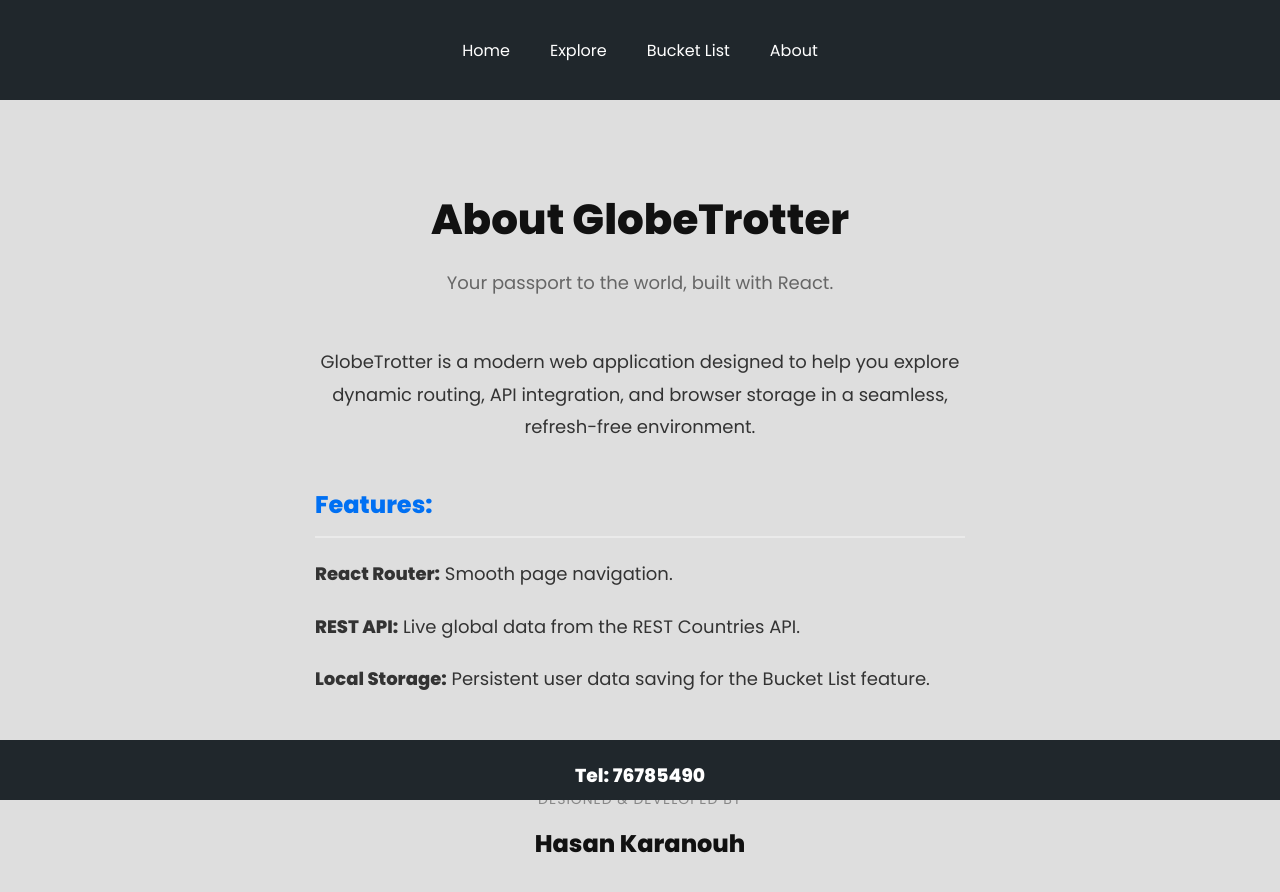
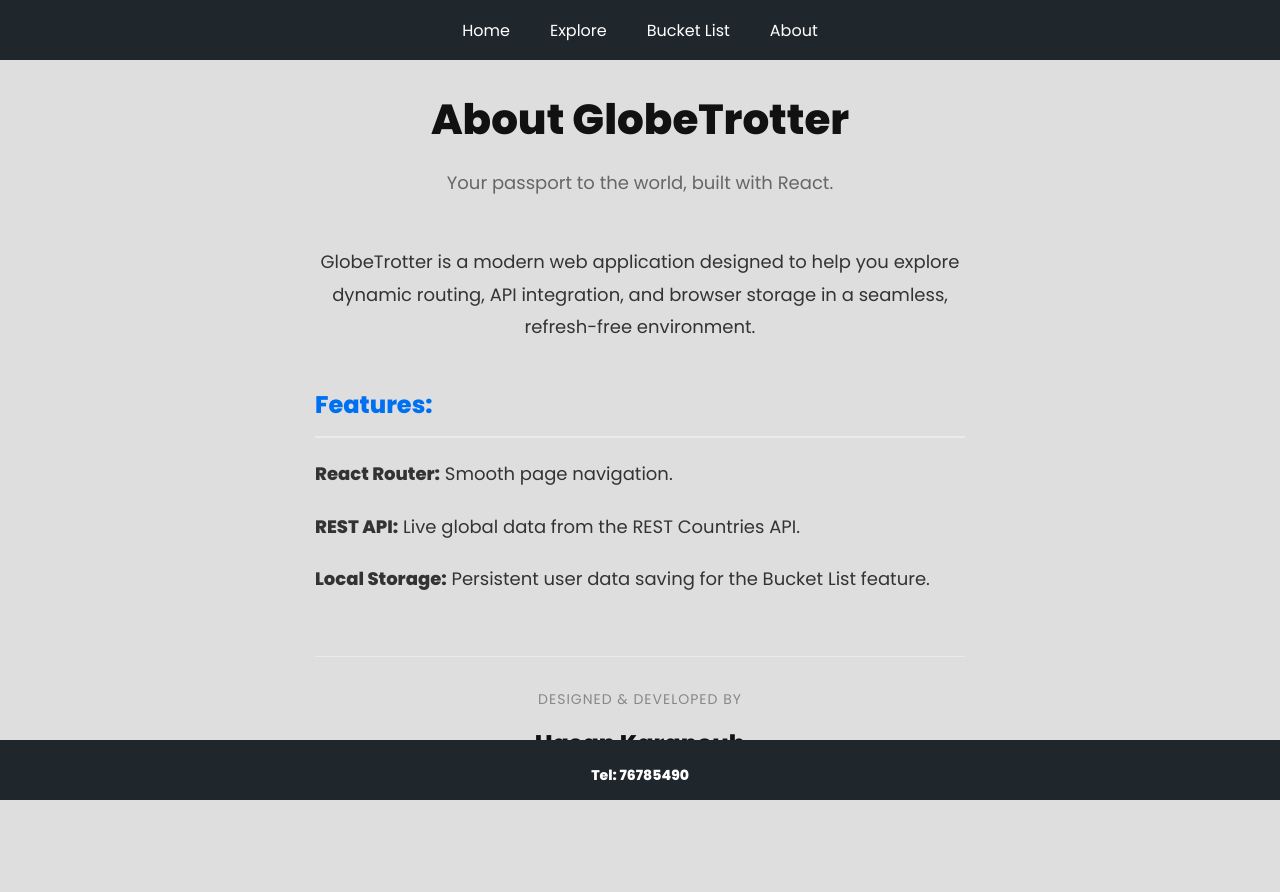
Before and after one commit to HasanKaranouh/globetrotter, a React (Create React App) app: page /About in a window 1280 px wide. Shown: the top 892 px of the page. After the commit the page ends 825 px from the top, so only its background shows below. Built offline with nearby package versions, Linux system fonts and the light colour scheme.

Commit message:
feat: adjust NavBar height to 60px; update Footer styles for consistency with Poppins font and font-weight

```diff
--- a/src/styles/Footer.css
+++ b/src/styles/Footer.css
@@ -8,8 +8,12 @@
     flex-direction: row;
     padding-top: 10px;
     color: white;
+    font-family: 'Poppins', sans-serif;
+    font-weight:  300;
 
     position: fixed;
     left: 0;
     bottom: 0;
+
+    font-size: 12px;
 }
--- a/src/styles/NavBar.css
+++ b/src/styles/NavBar.css
@@ -1,9 +1,10 @@
 .navbar {
   width: 100%;
-  height: 100px;
+  height: 60px;
   background-color: #20272c;
   display: flex;
   flex-direction: row;
+  position: fixed;
 }
 .rightSide {
   flex: 50%;
```
Also changed, not shown: src/style.css (line endings or trailing spaces).
